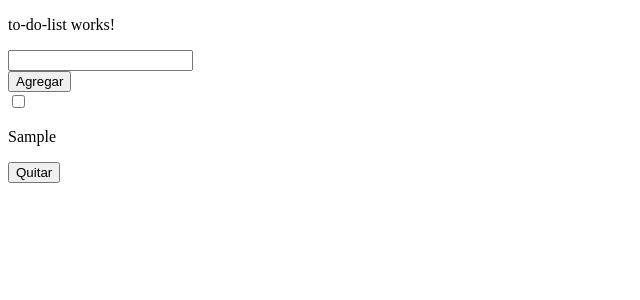
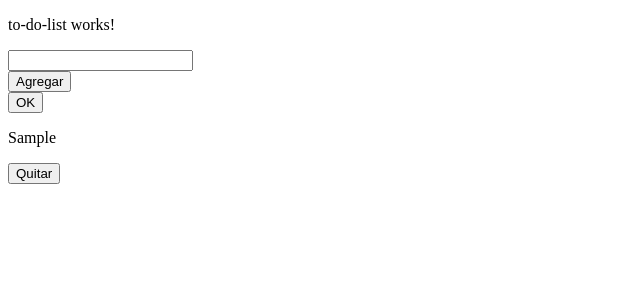
Before and after one commit to castillonico/cursoFullStack, an Angular app: page / in a window 1280 px wide. Both pictures are taken after typing "Sample" into the empty fields and a click on the button "Agregar". Shown: the top 300 px of the page, without its empty margins (0-640 px from the left). Built offline with nearby package versions, Linux system fonts and the light colour scheme.

Commit message:
Toda la Lógica está completa

```diff
--- a/src/app/to-do-list/to-do-list.component.css
+++ b/src/app/to-do-list/to-do-list.component.css
@@ -0,0 +1,3 @@
+.completada {
+    color: red;
+}
--- a/src/app/to-do-list/to-do-list.component.html
+++ b/src/app/to-do-list/to-do-list.component.html
@@ -7,9 +7,9 @@
 </div>
 
 <div id="laLista" >
-    <div id="unaTarea" *ngFor="let item of lista, index as i">
-        <input type="checkbox">
-        <p>{{item.descripcion}}</p>
+    <div id="unaTarea" *ngFor="let item of lista, index as i" >
+        <button (click)="tareaCompleta(i)">OK</button>
+        <p [ngClass]="{completada: item.estado}">{{item.descripcion}}</p>
         <button (click)="quitarTarea(i)">Quitar</button>
     </div>
 </div>
--- a/src/app/to-do-list/to-do-list.component.ts
+++ b/src/app/to-do-list/to-do-list.component.ts
@@ -26,7 +26,9 @@ export class ToDoListComponent {
     this.lista.splice(posicion, 1);
     console.log("quito la tarea... ");
   }
-
+  tareaCompleta (i) {
+    this.lista[i].estado = !this.lista[i].estado;
+  }
 
 
 
```
